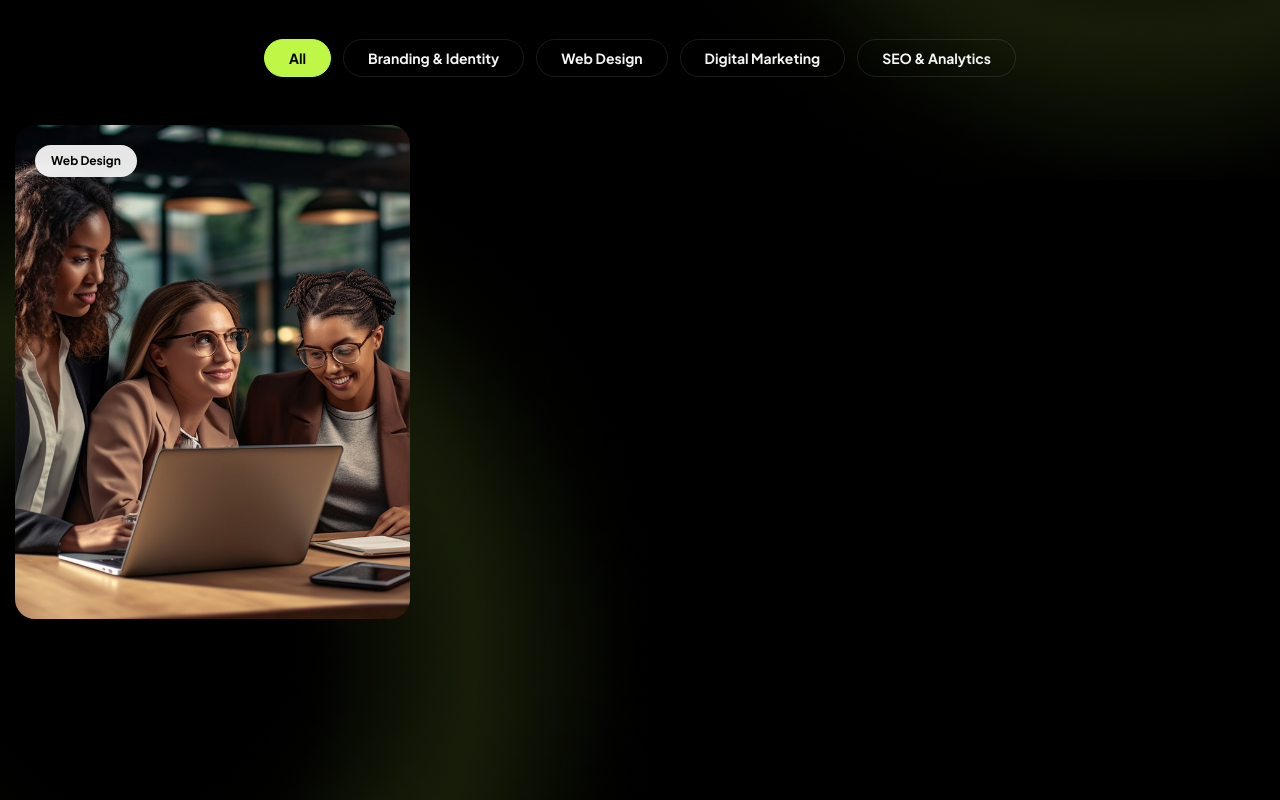
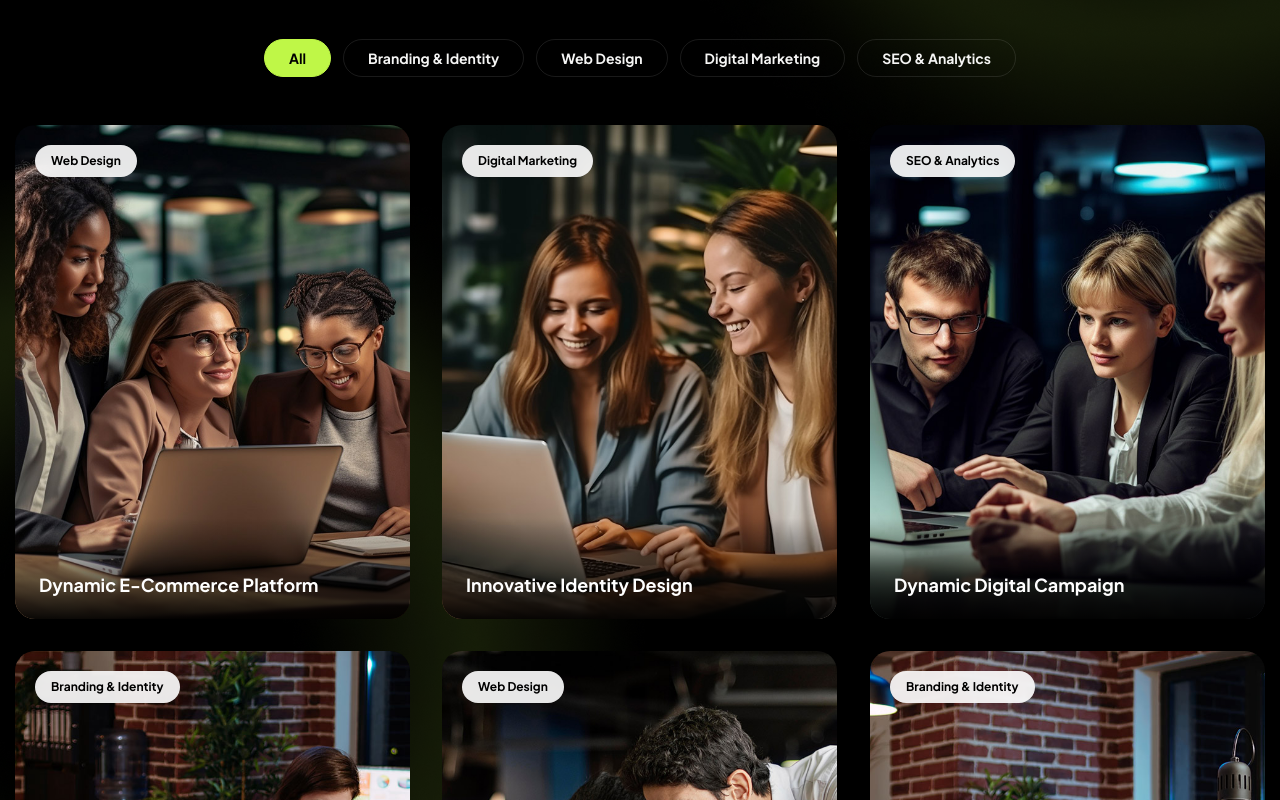
Before and after one commit to Jisap/vite-truesocial2, a React (Vite) app: page /projects in a window 1280 px wide. Shown: the part 720-1520 px from the top of the page. Built offline with nearby package versions, Linux system fonts and the light colour scheme.

Commit message:
feat: add ProjectFilterGrid and ProjectCard components to display filterable project collection

```diff
--- a/src/components/sections/projects/ProjectFilterGrid.jsx
+++ b/src/components/sections/projects/ProjectFilterGrid.jsx
@@ -39,7 +39,7 @@ const ProjectFilterGrid = () => {
 
           <div className="grid gap-8 sm:grid-cols-2 lg:grid-cols-3">
             {visibleProjects.map((project, i) => (
-              <ProjectCard key={project.id} project={project} delay={i * 100} />
+              <ProjectCard key={project.id} project={project} delay={i * 0.15} />
             ))}
           </div>
         </div>
--- a/src/components/ui/ProjectCard.jsx
+++ b/src/components/ui/ProjectCard.jsx
@@ -45,6 +45,19 @@ const ProjectCard = ({ project, delay }) => {
             />
           </svg>
         </Link>
+
+        <div className="absolute inset-x-0 bottom-0 bg-gradient-to-t from-dark/95 to-transparent p-6 pt-14 transition-transform
+         duration-500 ease-out group-hover:-translate-y-1"
+        >
+          <h3 className="mb-0 text-lg font-bold text-primary capitalize">
+            <Link
+              to={`/projects/${project.slug}`}
+              className="transition-colors duration-300 hover:text-accent"
+            >
+              {project.title}
+            </Link>
+          </h3>
+        </div>
       </Reveal>
     </>
   )
```
